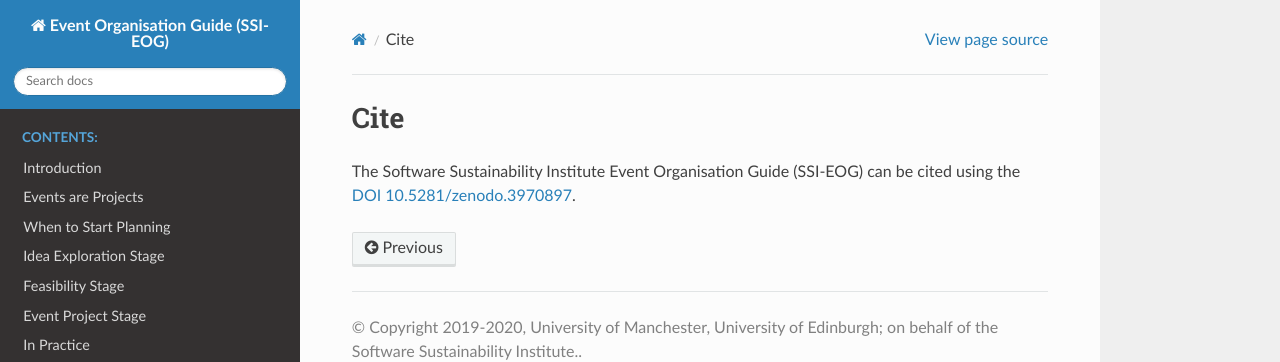
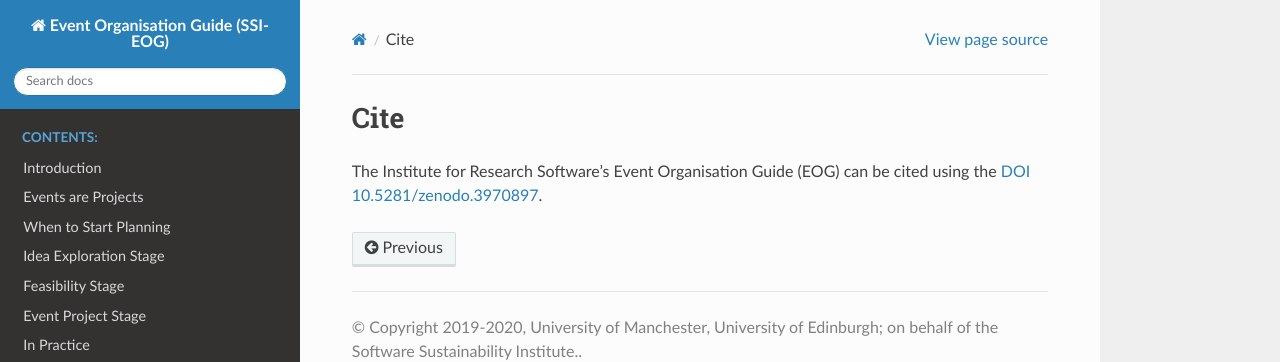
Before and after one commit to softwaresaved/event-organisation-guide, a Sphinx documentation site: the page built from docs/eog/cite.rst, in a window 1280 px wide. Shown: the top 362 px of the page. Built offline with Sphinx 7.4.7 and the Read the Docs theme 3.1.0, drawn with Linux system fonts in a browser that asks for light colours.

Commit message:
Update cite.rst

```diff
--- a/docs/eog/cite.rst
+++ b/docs/eog/cite.rst
@@ -2,4 +2,4 @@
 
 Cite
 ====
-The Software Sustainability Institute Event Organisation Guide (SSI-EOG) can be cited using the `DOI 10.5281/zenodo.3970897 <https://doi.org/10.5281/zenodo.3970897>`_.
+The Institute for Research Software's Event Organisation Guide (EOG) can be cited using the `DOI 10.5281/zenodo.3970897 <https://doi.org/10.5281/zenodo.3970897>`_.
```
